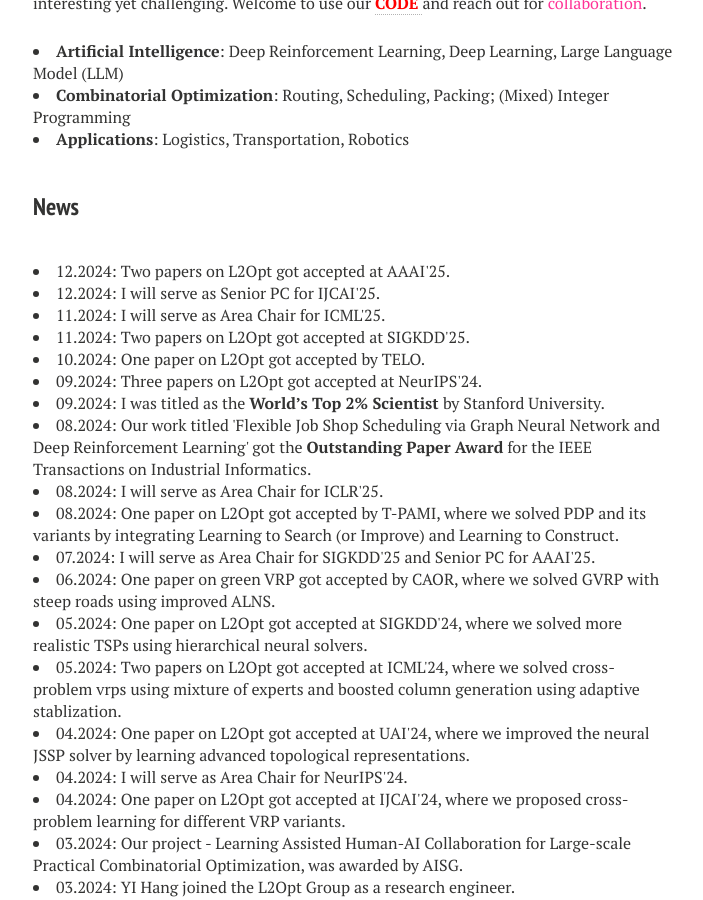
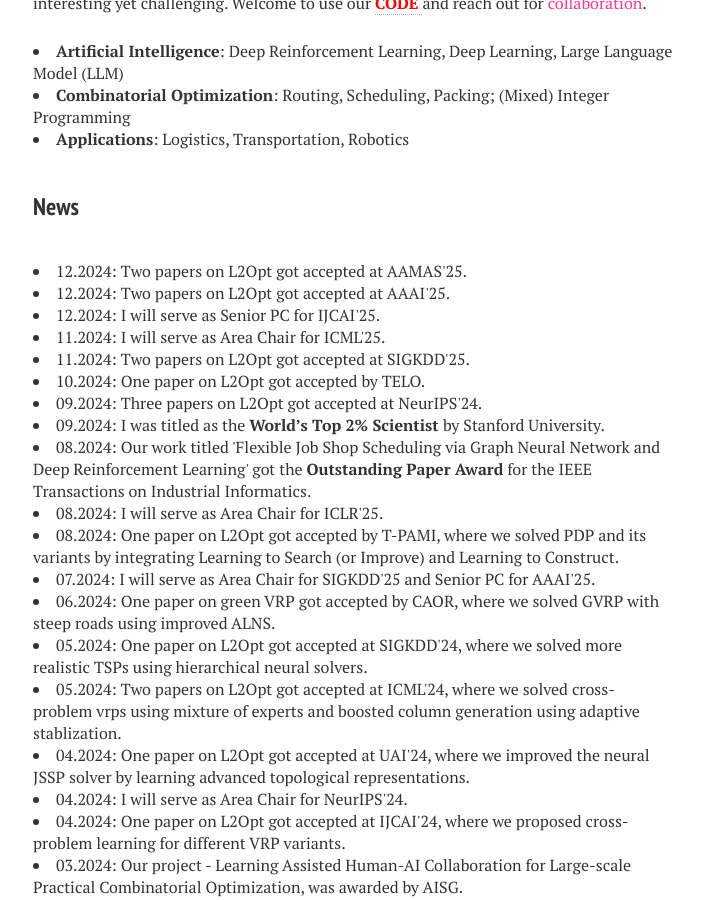
Before and after one commit to zhiguangcaosg/zhiguangcaosg.github.io, a Jekyll site: the page built from index.md, in a window 1280 px wide and 900 px high, scrolled down 812 px. Shown: the whole window, without its empty margins (287-990 px from the left). Built offline with Jekyll 4.4.1, drawn with Linux system fonts in a browser that asks for light colours; nearby versions of some CDN libraries.

Commit message:
Update index.md

```diff
--- a/index.md
+++ b/index.md
@@ -38,6 +38,10 @@ image: banner1.png
 </li>
 
 <h3 style="margin-bottom:-8px;padding-top:20px;">News</h3> <br>
+
+<li>
+12.2024:  Two papers on L2Opt got accepted at AAMAS'25.
+</li>
 
 <li>
 12.2024:  Two papers on L2Opt got accepted at AAAI'25.
```
